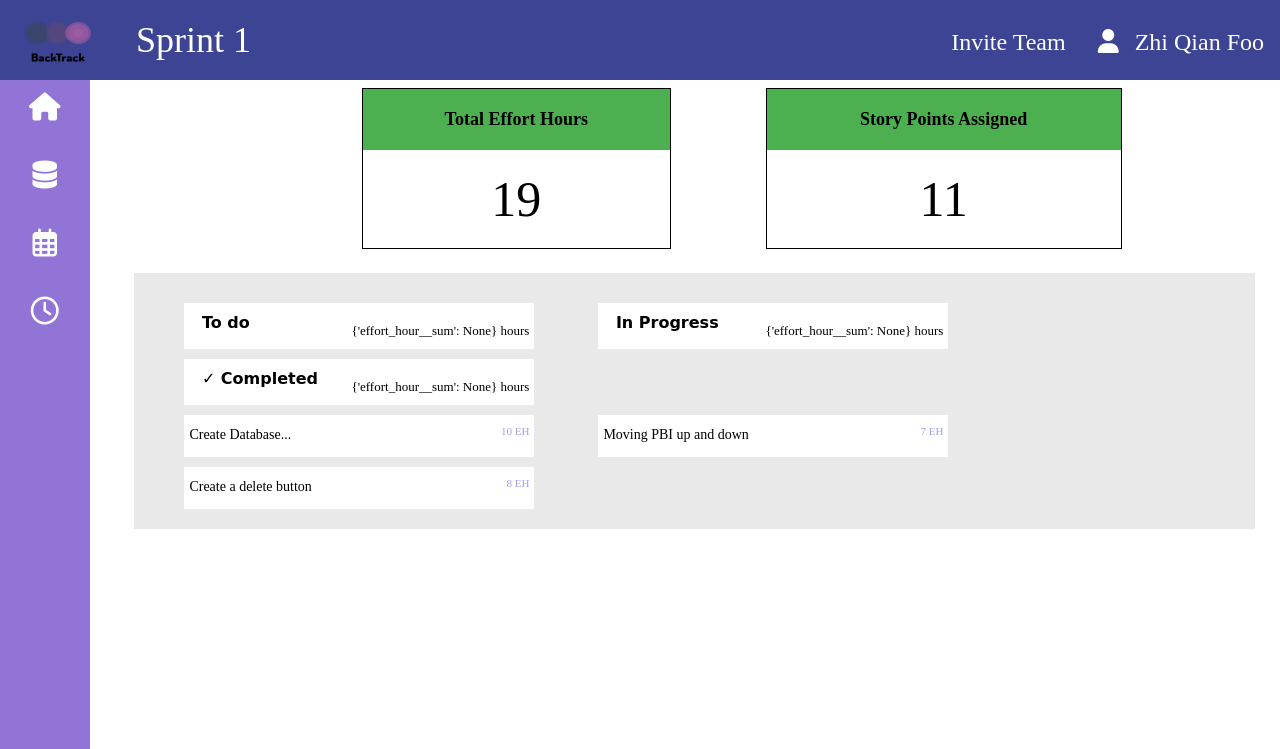
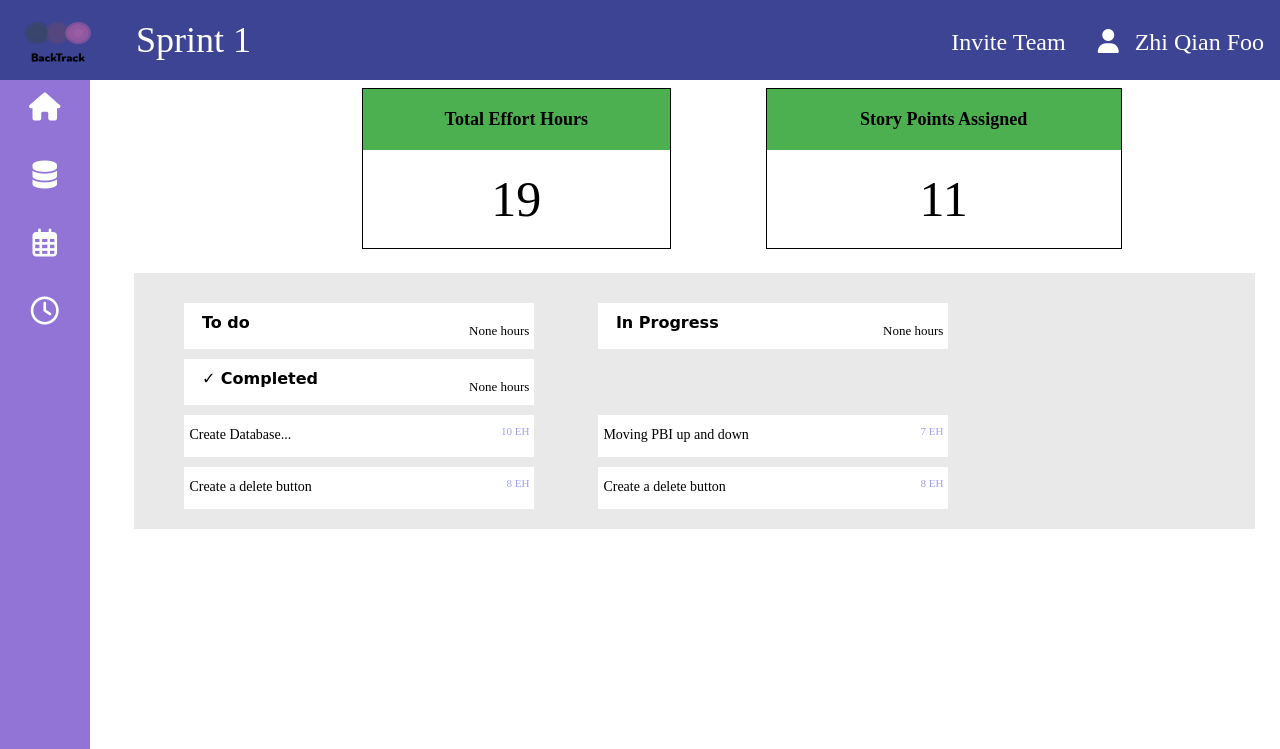
Before and after one commit to zhiqianfoo97/A-Web-Platform-for-Organizing-Projects-using-Scrum-Practice, a Django app: page /sprintpage/3/2 in a window 1280 px wide. Shown: the top 749 px of the page. Run offline with Django 3.2, Linux system fonts and the light colour scheme; data comes from the database, SQL or seed files in the repository; both versions use the stored data as it was after the commit; some libraries are stand-ins or nearby versions.

Commit message:
test push

```diff
--- a/application/views/sprint_backlog_views.py
+++ b/application/views/sprint_backlog_views.py
@@ -245,6 +245,8 @@
         context['completed_tasks_EH'] = Task.objects.filter(pbi_id__in = current_sprint_pbi).filter(status = 'Done').aggregate(Sum('effort_hour'))
 
 
+
+
         return context
 
 # sprintbacklog bugs : if a pbi is in progress, will disappear from sprint backlog
--- a/templates/Sprint1.html
+++ b/templates/Sprint1.html
@@ -35,17 +35,17 @@
         <div >
             <div class="titlebox">
                 <b style="text-align: left; font-family: Comic Sans MS, cursive, sans-serif;">To do</b>
-                <span style="float:right; padding-right: 5px; font-size: 13px; padding-top: 10px;">{{new_tasks_EH}} hours</span></b>
+                <span style="float:right; padding-right: 5px; font-size: 13px; padding-top: 10px;">{{new_tasks_EH.effort_hour__sum}} hours</span></b>
             </div>
 
             <div class="titlebox">
                     <b style="text-align: left;font-family: Comic Sans MS, cursive, sans-serif;">In Progress</b>
-                    <span style="float:right; padding-right: 5px; font-size: 13px; padding-top: 10px;">{{in_progress_tasks_EH}} hours</span></b></b>
+                    <span style="float:right; padding-right: 5px; font-size: 13px; padding-top: 10px;">{{in_progress_tasks_EH.effort_hour__sum}} hours</span></b></b>
             </div>
 
             <div class="titlebox">
                     <b style="text-align: left; font-family: Comic Sans MS, cursive, sans-serif;">&#10003; Completed</b>
-                    <span style="float:right; padding-right: 5px; font-size: 13px; padding-top: 10px;">{{completed_tasks_EH}} hours</span></b></b>
+                    <span style="float:right; padding-right: 5px; font-size: 13px; padding-top: 10px;">{{completed_tasks_EH.effort_hour__sum}} hours</span></b></b>
             </div>
         </div>
 
@@ -65,6 +65,11 @@
                 <span style="float:right; padding-right: 5px; font-size: 11px; padding-bottom: 10px; color: rgb(160, 160, 240); ">8 EH</span></text>
         </div>
 
+        <div class="titlebox">
+            <text style="text-align: left; font-size: 14px;">Create a delete button</text>
+            <span style="float:right; padding-right: 5px; font-size: 11px; padding-bottom: 10px; color: rgb(160, 160, 240); ">8 EH</span></text>
+    </div>
+
 
 
 
```
Also changed, not shown: db.sqlite3.
